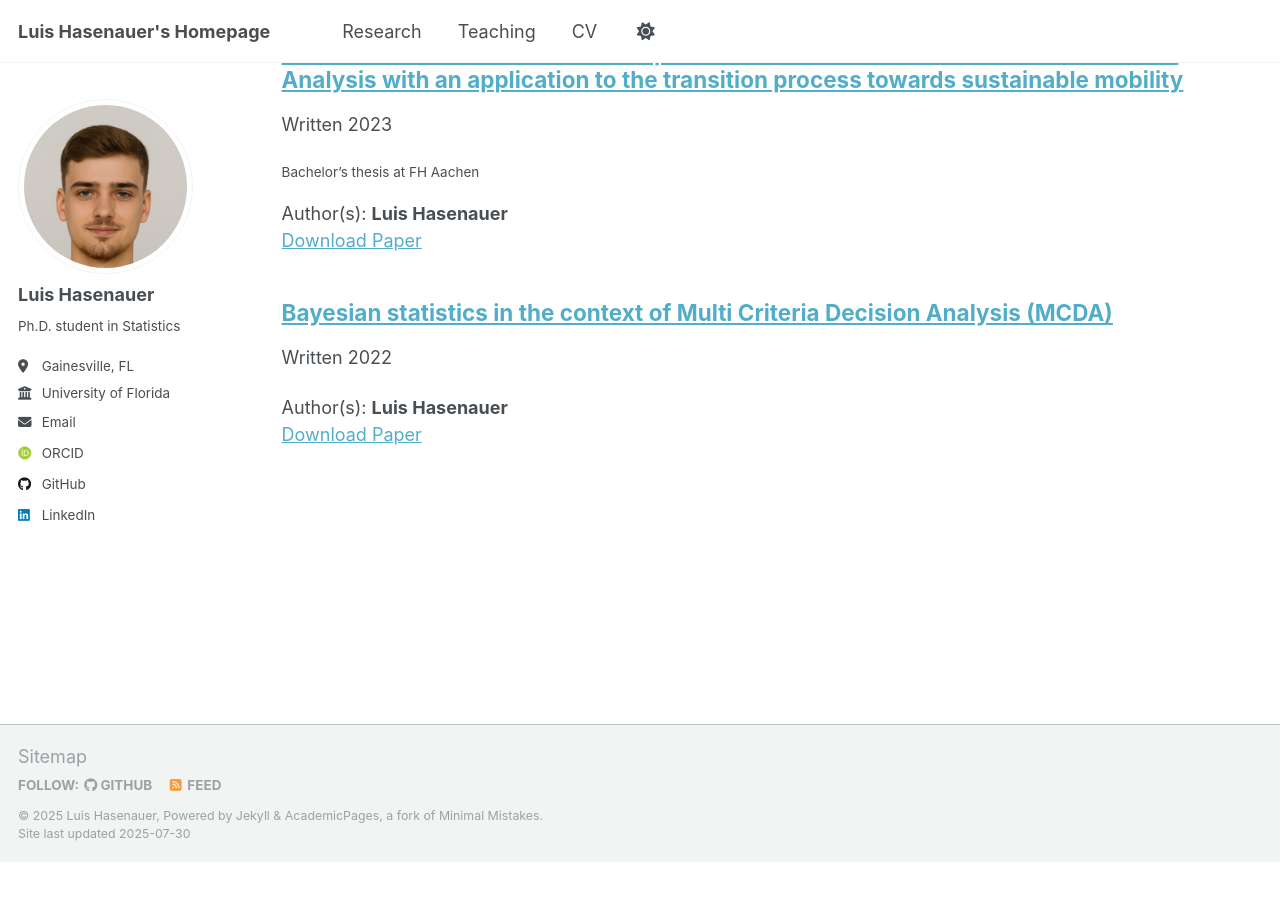
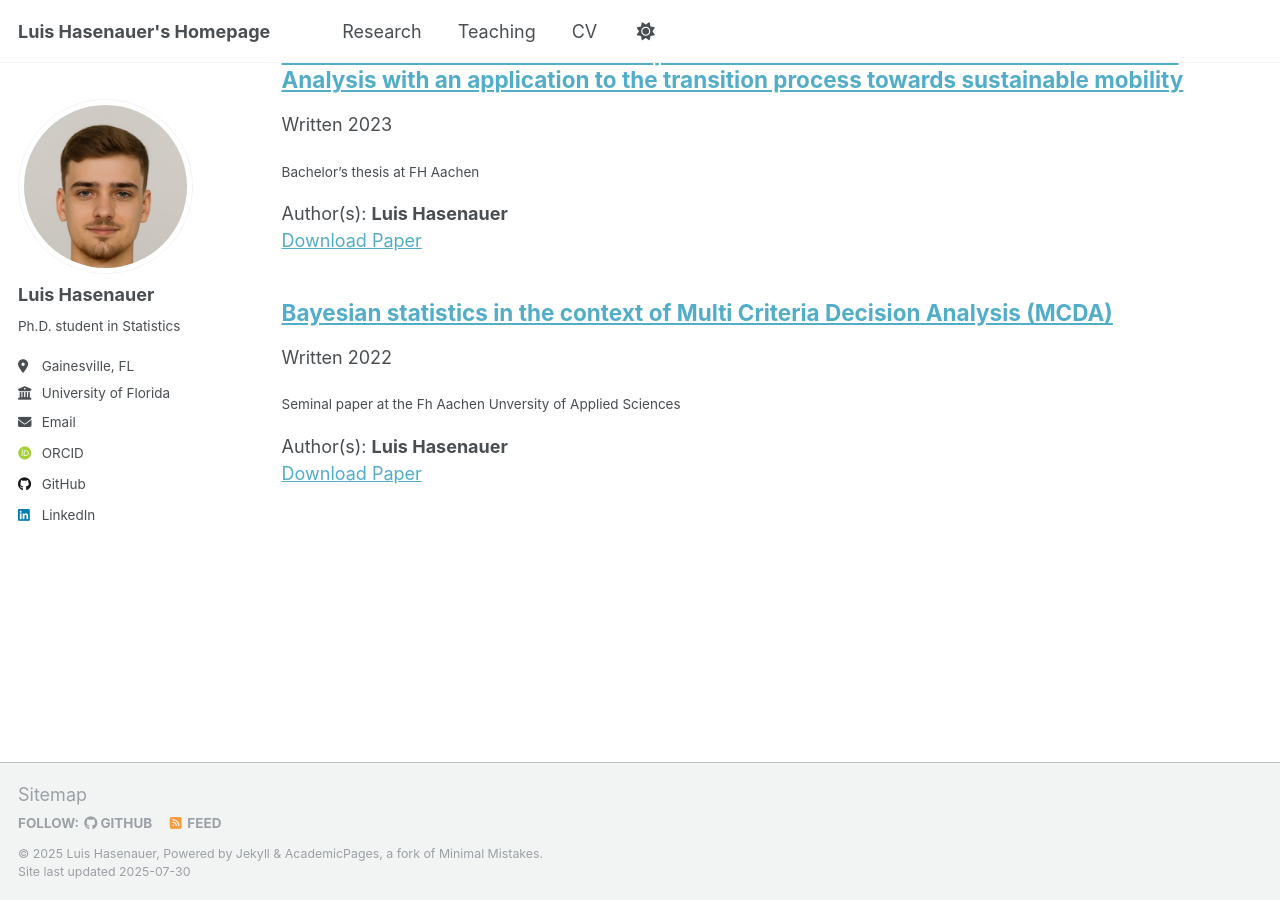
Before and after one commit to LuisHasenauer/LuisHasenauer.github.io, a Jekyll site: the page built from _pages/research.html, in a window 1280 px wide and 900 px high, scrolled down 1033 px. Built offline with Jekyll 4.4.1, drawn with Linux system fonts in a browser that asks for light colours; some web fonts are replaced; a script that is not in the unit is left out; before the commit the page ends 1895 px from its top, so only the background shows below that.

Commit message:
Update seminal-thesis.md

```diff
--- a/_publications/seminal-thesis.md
+++ b/_publications/seminal-thesis.md
@@ -2,7 +2,7 @@
 title: "Bayesian statistics in the context of Multi Criteria Decision Analysis (MCDA)"
 collection: publications
 category: academics
-excerpt: ""
+excerpt: "Seminal paper at the Fh Aachen Unversity of Applied Sciences"
 permalink: /publication/seminal-thesis
 date: 2022-12-16
 paperurl: 'http://LuisHasenauer.github.io/files/Hasenauer_Seminal_Thesis.pdf'
```
